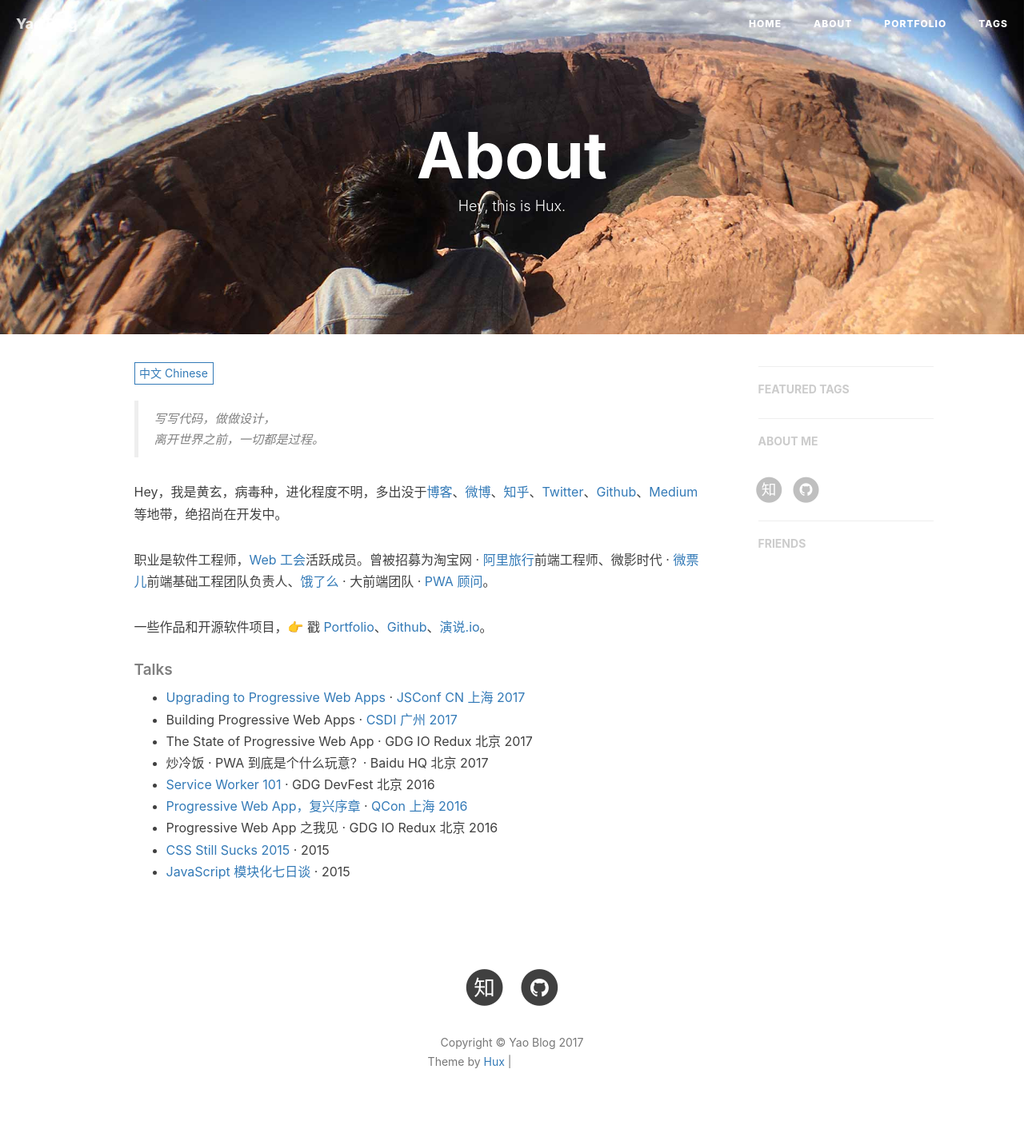
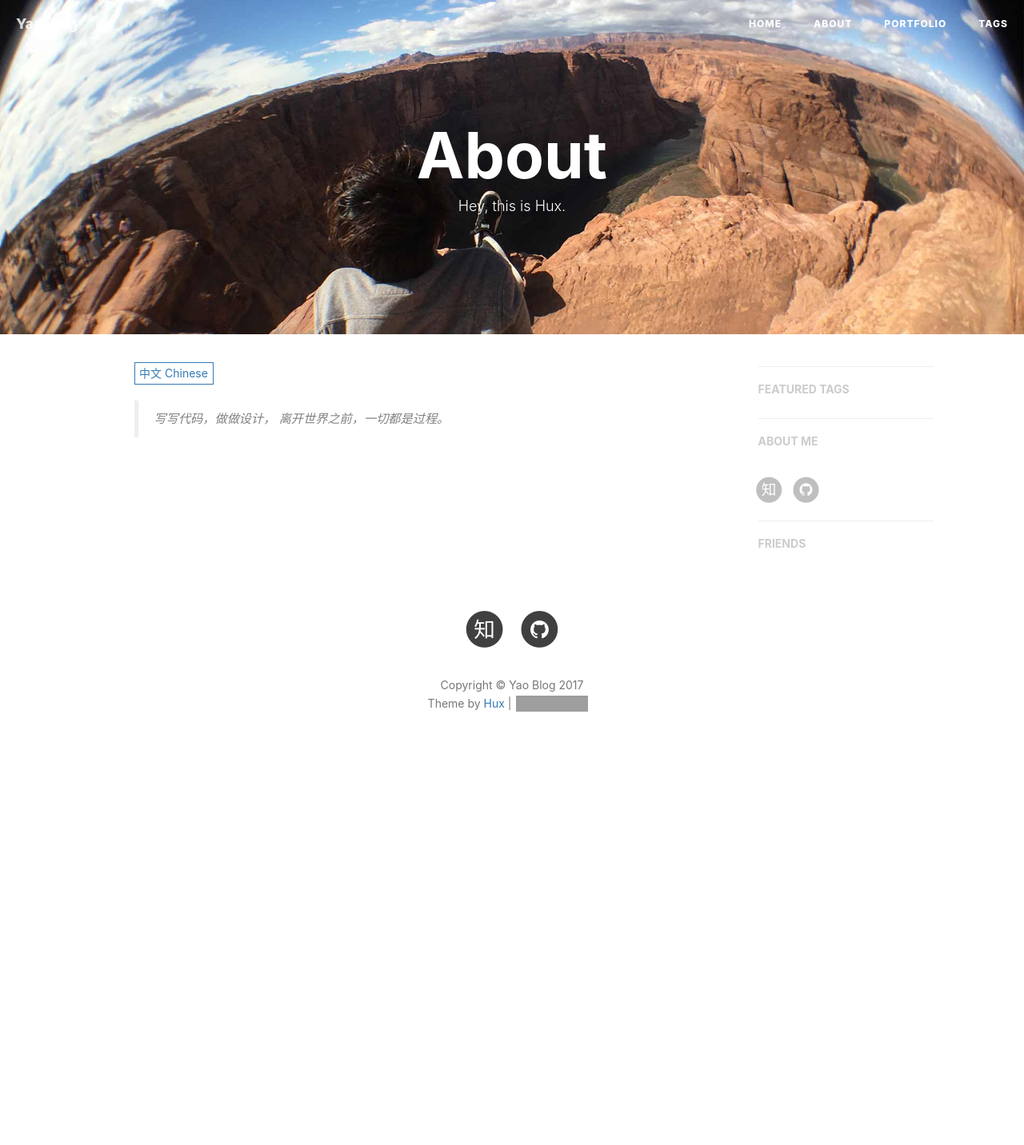
Before and after one commit to sdad120/sdad120.github.io, a Jekyll site: the page built from about.html, in a window 1280 px wide. Shown: the whole page at 80% size. Built offline with Jekyll 4.4.1, drawn with Linux system fonts in a browser that asks for light colours; nearby versions of some CDN libraries; comment, search, counter and statistics services are not loaded; after the commit the page ends 984 px from its top, so only the background shows below that; grey boxes are pictures that could not be loaded.

Commit message:
remove again

```diff
--- a/_config.yml
+++ b/_config.yml
@@ -60,8 +60,8 @@ netease_comment: false
 # ba_track_id: [your track id]
 
 # Google Analytics
-ga_track_id: 'UA-49627206-1'            # Format: UA-xxxxxx-xx
-ga_domain: huangxuan.me
+# ga_track_id: 'UA-49627206-1'            # Format: UA-xxxxxx-xx
+# ga_domain: huangxuan.me
 
 
 
--- a/_includes/about/en.md
+++ b/_includes/about/en.md
@@ -1,33 +1,3 @@
 
 
 > Yet another man.
-
-
-Hi, I am *@huxpro* (Huang, Xuan), a software engineer & a designer. I previously worked as Web Front-End Engineer at [Alibaba Trip](https://www.alitrip.com/); Web Front-End Infrastructure Team Lead at [Wepiao.com](https://www.crunchbase.com/organization/wepiao#/entity); And [Invited Consultant on PWA]((https://medium.com/elemefe/upgrading-ele-me-to-progressive-web-app-2a446832e509)) at [Ele.me](https://github.com/elemefe/).
-
-I studied Digital Media Art and graduated from [Communication University of China](https://en.wikipedia.org/wiki/Communication_University_of_China) by 2016, and am studying Computer Science at [Rochester Institute of Technology](https://en.wikipedia.org/wiki/Rochester_Institute_of_Technology) from 2017.
-
-
-##### Talks
-
-- [Upgrading to Progressive Web Apps][9] · [JSConf China Shanghai 2017](http://2017.jsconf.cn/)
-- Building Progressive Web Apps · [CSDI Guangzhou 2017](http://www.csdisummit.com/)
-- The State of Progressive Web App · GDG IO Redux Beijing 2017
-- PWA Rehashing · Baidu HQ Beijing 2017
-- [Service Worker 101][5] · GDG DevFest Beijing 2016
-- [Progressive Web Apps][4] · QCon Shanghai 2016
-- Progressive Web App in my POV · GDG IO Redux Beijing 2016
-- [CSS Still Sucks 2015][2] · 2015
-- [JavaScript Modularization Journey][1] · 2015
-
-
-
-[1]: //huangxuan.me/2015/07/09/js-module-7day/
-[2]: //huangxuan.me/2015/12/28/css-sucks-2015/
-[3]: //huangxuan.me/2016/06/05/pwa-in-my-pov/
-[4]: //huangxuan.me/2016/10/20/pwa-qcon2016/
-[5]: //huangxuan.me/2016/11/20/sw-101-gdgdf/
-[6]: https://yanshuo.io/assets/player/?deck=58ac8598b123db0067292f92 "PWA Rehashing"
-[7]: https://yanshuo.io/assets/player/?deck=593ad6fbfe88c2006a0a0d6d "The State of PWA"
-[8]: https://yanshuo.io/assets/player/?deck=594d673d570c357d0698a950 "Building PWA"
-[9]: //huangxuan.me/jsconfcn2017/
--- a/_includes/about/zh.md
+++ b/_includes/about/zh.md
@@ -1,31 +1,2 @@
 > 写写代码，做做设计，
 > 离开世界之前，一切都是过程。
-
-Hey，我是黄玄，病毒种，进化程度不明，多出没于[博客](https://huangxuan.me)、[微博](weibo.com/huxpro)、[知乎](https://www.zhihu.com/people/huxpro/pins/posts)、[Twitter](https://twitter.com/Huxpro/)、[Github](http://github.com/huxpro)、[Medium](https://medium.com/@Huxpro) 等地带，绝招尚在开发中。
-
-职业是软件工程师，[Web 工会](https://medium.com/ben-and-dion/team-web-3315aa447fb2#.359a9c6cl)活跃成员。曾被招募为淘宝网 · [阿里旅行](http://alitrip.com)前端工程师、微影时代 · [微票儿](http://www.wepiao.com/?r=movie)前端基础工程团队负责人、[饿了么](https://ele.me/) · 大前端团队 · [PWA 顾问](https://medium.com/elemefe/upgrading-ele-me-to-progressive-web-app-2a446832e509)。
-
-一些作品和开源软件项目，👉 戳 [Portfolio](/portfolio)、[Github](http://github.com/huxpro)、[演说.io](http://https://zhuanlan.zhihu.com/p/21280918)。
-
-
-##### Talks
-
-- [Upgrading to Progressive Web Apps][9] · [JSConf CN 上海 2017](http://2017.jsconf.cn/)
-- Building Progressive Web Apps · [CSDI 广州 2017](http://www.csdisummit.com/)
-- The State of Progressive Web App · GDG IO Redux 北京 2017
-- 炒冷饭 · PWA 到底是个什么玩意？· Baidu HQ 北京 2017
-- [Service Worker 101][5] · GDG DevFest 北京 2016
-- [Progressive Web App，复兴序章][4] · [QCon 上海 2016](http://2016.qconshanghai.com/presentation/3111)
-- Progressive Web App 之我见 · GDG IO Redux 北京 2016
-- [CSS Still Sucks 2015][2] · 2015
-- [JavaScript 模块化七日谈][1] · 2015
-
-[1]: //huangxuan.me/2015/07/09/js-module-7day/
-[2]: //huangxuan.me/2015/12/28/css-sucks-2015/
-[3]: //huangxuan.me/2016/06/05/pwa-in-my-pov/
-[4]: //huangxuan.me/2016/10/20/pwa-qcon2016/
-[5]: //huangxuan.me/2016/11/20/sw-101-gdgdf/
-[6]: https://yanshuo.io/assets/player/?deck=58ac8598b123db0067292f92 "PWA Rehashing"
-[7]: https://yanshuo.io/assets/player/?deck=593ad6fbfe88c2006a0a0d6d "The State of PWA"
-[8]: https://yanshuo.io/assets/player/?deck=594d673d570c357d0698a950 "Building PWA"
-[9]: //huangxuan.me/jsconfcn2017/
```
Also changed, not shown: 9 other files.
